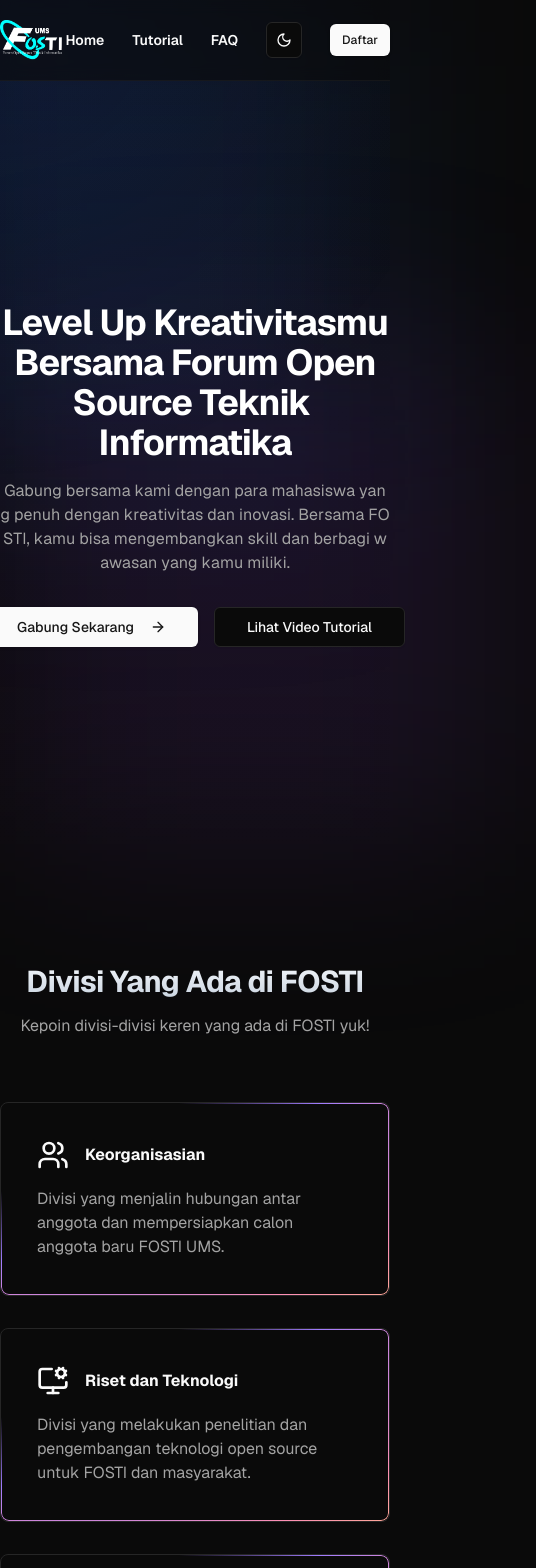
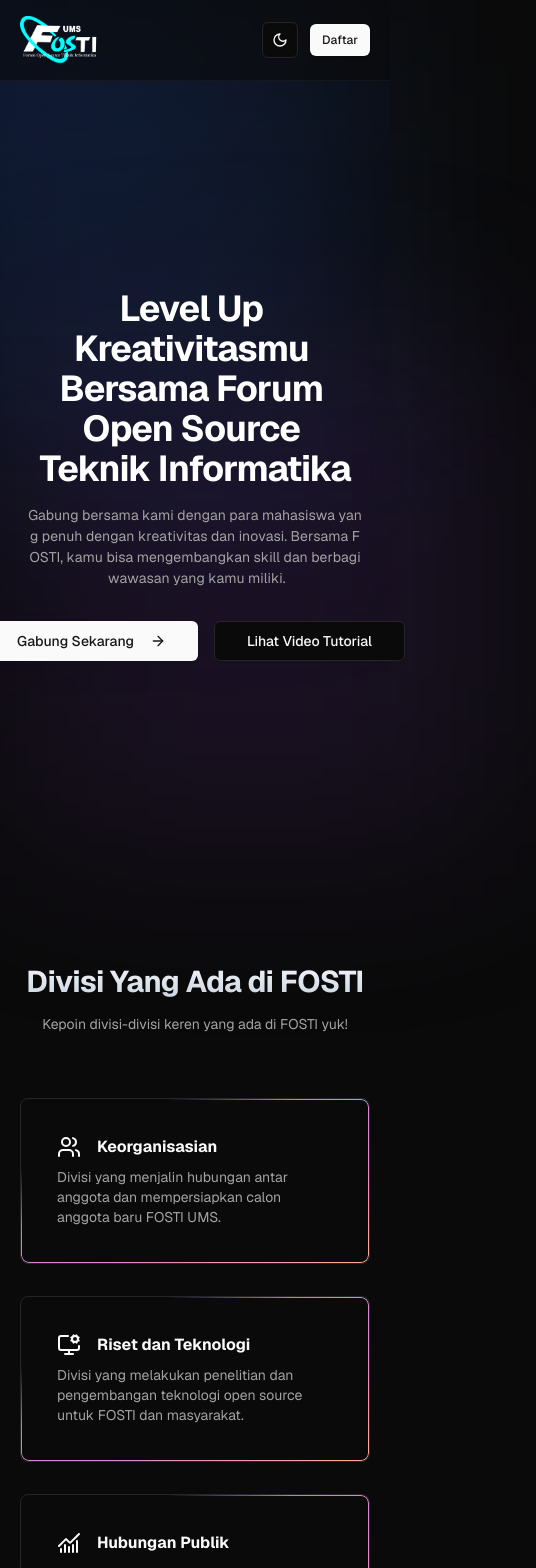
Before and after one commit to airlanggapradana/oprec-fosti, a Next.js app in the folder frontend/: page / in a window 390 px wide. Shown: the top 1568 px of the page, 536 px wide, since content can reach past the window. Built offline with nearby package versions, Linux system fonts and the light colour scheme.

Commit message:
refactor layout and styling across multiple components; improve responsiveness and adjust text sizes for better readability

```diff
--- a/frontend/src/components/Divisi.tsx
+++ b/frontend/src/components/Divisi.tsx
@@ -36,11 +36,11 @@
         >
           Divisi Yang Ada di FOSTI
         </TypingAnimation>
-        <p className="mt-4 text-muted-foreground sm:text-lg">
+        <p className="mt-4 text-sm text-muted-foreground sm:text-lg">
           Kepoin divisi-divisi keren yang ada di FOSTI yuk!
         </p>
       </div>
-      <div className="mx-auto grid max-w-4xl grid-cols-1 gap-8">
+      <div className="mx-auto grid max-w-4xl grid-cols-1 gap-8 px-5 md:px-0">
         {divisi.map((tim) => (
           <ShineBorder
             color={["#A07CFE", "#FE8FB5", "#FFBE7B"]}
@@ -48,14 +48,16 @@
             className="w-full"
             duration={10}
           >
-            <CardContent className="flex w-full flex-col gap-4 p-6">
+            <CardContent className="flex w-full flex-col gap-2 p-6 md:gap-4">
               <div className="flex items-center gap-4">
                 <div className="rounded-lg">
-                  <tim.icon className="h-8 w-8" />
+                  <tim.icon className="h-6 w-6 md:h-8 md:w-8" />
                 </div>
-                <h3 className="font-bold">{tim.name}</h3>
+                <h3 className="text-base font-bold md:text-lg">{tim.name}</h3>
               </div>
-              <p className="text-muted-foreground">{tim.description}</p>
+              <p className="text-sm text-muted-foreground md:text-base">
+                {tim.description}
+              </p>
             </CardContent>
           </ShineBorder>
         ))}
--- a/frontend/src/components/Footer.tsx
+++ b/frontend/src/components/Footer.tsx
@@ -7,26 +7,26 @@
 const Footer = () => {
   return (
     <footer className="border-t bg-white py-12 text-white dark:bg-gray-900">
-      <div className="container mx-auto grid grid-cols-1 gap-8 md:grid-cols-4">
-        <div className="col-span-2 grid">
-          <div className="flex flex-col justify-between">
+      <div className="container mx-auto grid grid-cols-1 gap-8 px-4 py-8 md:grid-cols-4 md:py-12">
+        <div className="col-span-1 grid md:col-span-2">
+          <div className="flex flex-col justify-between gap-3">
             <Image
               alt="logo"
               src={logo}
-              width={128}
-              height={128}
+              width={100}
+              height={100}
               className="dark:invert"
             />
-            <p className="text-gray-400">
+            <p className="text-sm text-gray-400 md:text-base">
               Created with ❤️ by RISTEK Web Development Team
             </p>
           </div>
         </div>
-        <div className="col-span-2 grid">
-          <h4 className="mb-2 text-end text-lg font-semibold text-muted-foreground dark:text-white">
+        <div className="col-span-1 grid md:col-span-2">
+          <h4 className="mb-3 text-start text-lg font-semibold text-muted-foreground dark:text-white md:text-end">
             Connect
           </h4>
-          <div className="flex justify-end space-x-4">
+          <div className="flex justify-start space-x-4 md:justify-end">
             <Link
               href="https://www.facebook.com/Fosti.Umsurakarta/"
               target="_blank"
@@ -47,8 +47,10 @@
           </div>
         </div>
       </div>
-      <div className="container mx-auto mt-8 border-t border-gray-800 pt-8 text-center text-gray-400">
-        <p>&copy; {new Date().getFullYear()} FOSTI UMS. All rights reserved.</p>
+      <div className="container mx-auto mt-4 border-t border-gray-800 pt-4 text-center text-gray-400 md:mt-8 md:pt-8">
+        <p className="text-sm md:text-base">
+          &copy; {new Date().getFullYear()} FOSTI UMS. All rights reserved.
+        </p>
       </div>
     </footer>
   );
--- a/frontend/src/components/Hero.tsx
+++ b/frontend/src/components/Hero.tsx
@@ -5,7 +5,7 @@
 
 const Hero = () => {
   return (
-    <section className="container mx-auto flex min-h-[calc(100vh-3.5rem)] max-w-screen-2xl flex-col items-center justify-center space-y-8 py-24 text-center md:py-32">
+    <section className="container mx-auto flex min-h-[calc(100vh-3.5rem)] max-w-screen-2xl flex-col items-center justify-center space-y-8 px-7 py-24 text-center md:py-32">
       <div className="space-y-4">
         <TextAnimate
           once
@@ -21,15 +21,15 @@
           once
           animation="blurIn"
           by="character"
-          className="mx-auto max-w-[54rem] leading-normal text-muted-foreground sm:text-xl sm:leading-8"
+          className="mx-auto max-w-[54rem] text-sm leading-normal text-muted-foreground sm:text-xl sm:leading-8"
         >
           Gabung bersama kami dengan para mahasiswa yang penuh dengan
           kreativitas dan inovasi. Bersama FOSTI, kamu bisa mengembangkan skill
           dan berbagi wawasan yang kamu miliki.
         </TextAnimate>
       </div>
-      <div className="flex gap-4">
-        <Button size="lg">
+      <div className="flex items-center gap-4 px-9 md:px-0">
+        <Button size={"lg"}>
           Gabung Sekarang
           <ArrowRight className="ml-2 h-4 w-4" />
         </Button>
--- a/frontend/src/components/Navbar.tsx
+++ b/frontend/src/components/Navbar.tsx
@@ -1,5 +1,4 @@
 import Link from "next/link";
-import { Button } from "@/components/ui/button";
 import Image from "next/image";
 import logo from "../../public/logo.png";
 import { ThemeToggle } from "./ThemeToggle";
@@ -14,7 +13,7 @@
 export default function Navbar() {
   return (
     <header className="sticky top-0 z-50 w-full border-b border-border/40 bg-background/95 backdrop-blur supports-[backdrop-filter]:bg-background/60">
-      <div className="container mx-auto flex h-20 max-w-screen-2xl items-center justify-between">
+      <div className="container mx-auto flex h-20 max-w-screen-2xl items-center justify-between px-5">
         <Link href="/">
           <Image
             alt="logo"
@@ -24,7 +23,7 @@
             className="dark:invert"
           />
         </Link>
-        <div className="flex items-center gap-7">
+        <div className="hidden items-center gap-7 md:flex">
           {navigations.map((nav, index) => (
             <Link
               key={index}
@@ -37,6 +36,10 @@
           <ThemeToggle />
           <DaftarBtn text="Daftar" size={"sm"} />
         </div>
+        <div className="flex items-center gap-3 md:hidden">
+          <ThemeToggle />
+          <DaftarBtn text="Daftar" size={"sm"} />
+        </div>
       </div>
     </header>
   );
--- a/frontend/src/components/SubmissionFlow.tsx
+++ b/frontend/src/components/SubmissionFlow.tsx
@@ -16,16 +16,16 @@
       <h1 className="mb-12 bg-gradient-to-r from-purple-600 to-pink-600 bg-clip-text text-center text-3xl font-bold tracking-tighter text-transparent dark:bg-gradient-to-t dark:from-slate-300 dark:to-slate-100 sm:text-4xl md:text-5xl">
         Tata Cara Pendaftaran
       </h1>
-      <div className="mx-auto max-w-6xl">
-        <div className="mb-14 flex items-start gap-9">
+      <div className="mx-auto max-w-6xl px-5 md:px-0">
+        <div className="mb-14 flex flex-col items-start gap-6 md:flex-row md:gap-9">
           <TerminalCard />
           <Typing
             as={"p"}
             duration={20}
-            className="text-lg font-medium leading-relaxed tracking-tight text-muted-foreground"
+            className="text-center text-lg font-medium leading-relaxed tracking-tight text-muted-foreground md:text-start"
           >
-            Disamping merupakan tata cara pendaftaran yang dapat kamu lakukan
-            jika tertarik bergabung dengan FOSTI. Jika kamu mengalami kesulitan,
+            Merupakan tata cara pendaftaran yang dapat kamu lakukan jika
+            tertarik bergabung dengan FOSTI. Jika kamu mengalami kesulitan,
             jangan ragu untuk menghubungi kami melalui kontak yang tersedia yaa
             ❤️.
           </Typing>
--- a/frontend/src/components/Timeline.tsx
+++ b/frontend/src/components/Timeline.tsx
@@ -47,8 +47,8 @@
       <h2 className="mb-12 bg-gradient-to-r from-purple-600 to-pink-600 bg-clip-text text-center text-3xl font-bold tracking-tighter text-transparent dark:bg-gradient-to-t dark:from-slate-300 dark:to-slate-100 sm:text-4xl md:text-5xl">
         Recruitment Timeline
       </h2>
-      <div className="mx-auto max-w-3xl">
-        <div className="relative">
+      <div className="mx-auto max-w-3xl px-5 md:px-0">
+        <div className="relative px-5">
           <div className="absolute left-1/2 h-full w-1 -translate-x-1/2 transform bg-gradient-to-b from-purple-400 to-pink-400 dark:bg-gradient-to-b dark:from-slate-300 dark:to-slate-100"></div>
           <div className="space-y-12">
             {timelines.map((item, index) => (
@@ -106,15 +106,15 @@
   return (
     <div
       ref={itemRef}
-      className={`relative flex ${isLeft ? "justify-start" : "justify-end"} items-center`}
+      className={`relative flex flex-col md:flex-row ${isLeft ? "md:justify-start" : "md:justify-end"} mb-8 items-start md:items-center`}
     >
       <div
-        className={`absolute left-1/2 h-12 w-12 -translate-x-1/2 transform rounded-full bg-gradient-to-br ${gradient} z-10 flex items-center justify-center shadow-lg transition-all duration-500 ${isVisible ? "scale-100 opacity-100" : "scale-50 opacity-0"}`}
+        className={`absolute left-0 top-0 -ml-6 h-12 w-12 rounded-full bg-gradient-to-br md:left-1/2 md:ml-0 ${gradient} z-10 flex items-center justify-center shadow-lg transition-all duration-500 ${isVisible ? "scale-100 opacity-100" : "scale-50 opacity-0"} transform md:-translate-x-1/2`}
       >
         {icon}
       </div>
       <Card
-        className={`w-5/12 ${isLeft ? "mr-8" : "ml-8"} bg-white/80 backdrop-blur-md transition-all duration-500 hover:shadow-lg dark:bg-gray-800/80 ${isVisible ? "translate-y-0 opacity-100" : "translate-y-10 opacity-0"}`}
+        className={`ml-12 w-full md:ml-0 md:w-5/12 ${isLeft ? "md:mr-8" : "md:ml-8"} bg-white/80 backdrop-blur-md transition-all duration-500 hover:shadow-lg dark:bg-gray-800/80 ${isVisible ? "translate-y-0 opacity-100" : "translate-y-10 opacity-0"}`}
       >
         <CardHeader>
           <CardTitle className="text-purple-700 dark:text-purple-400">
```
